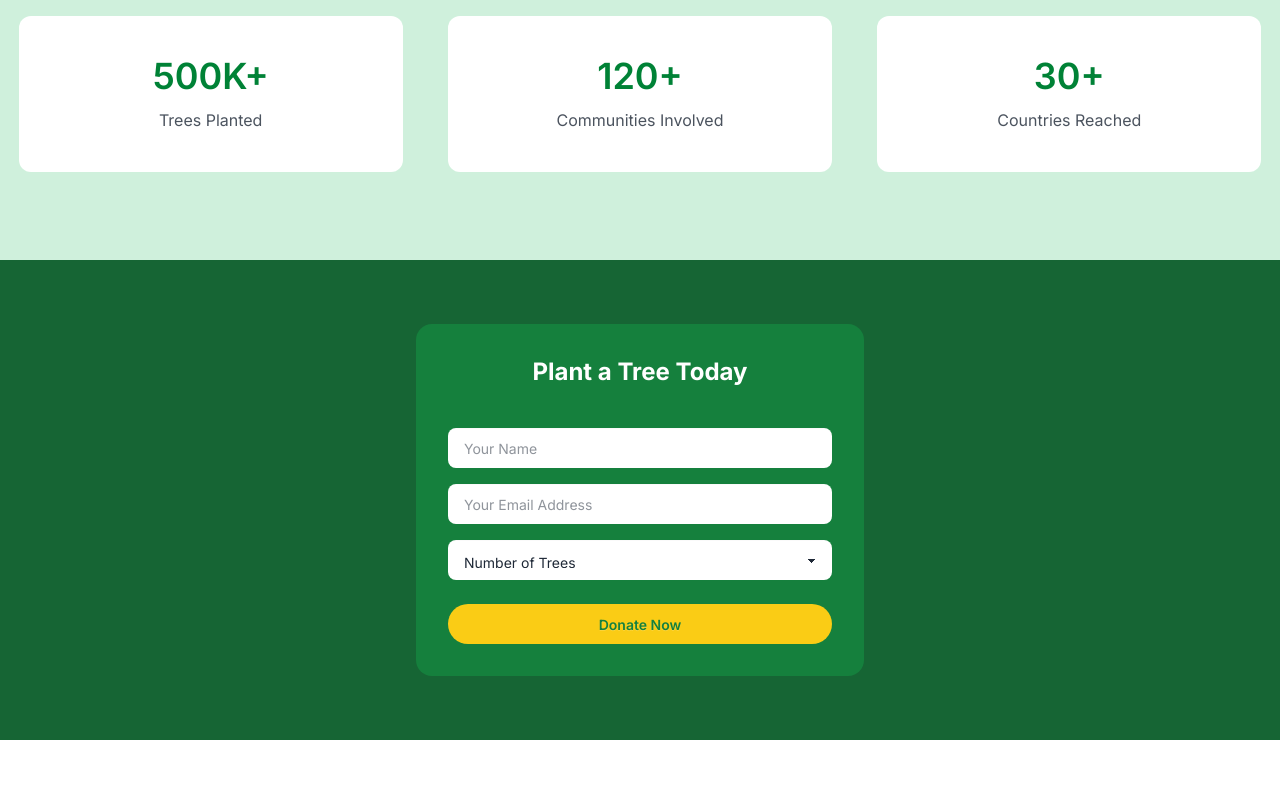
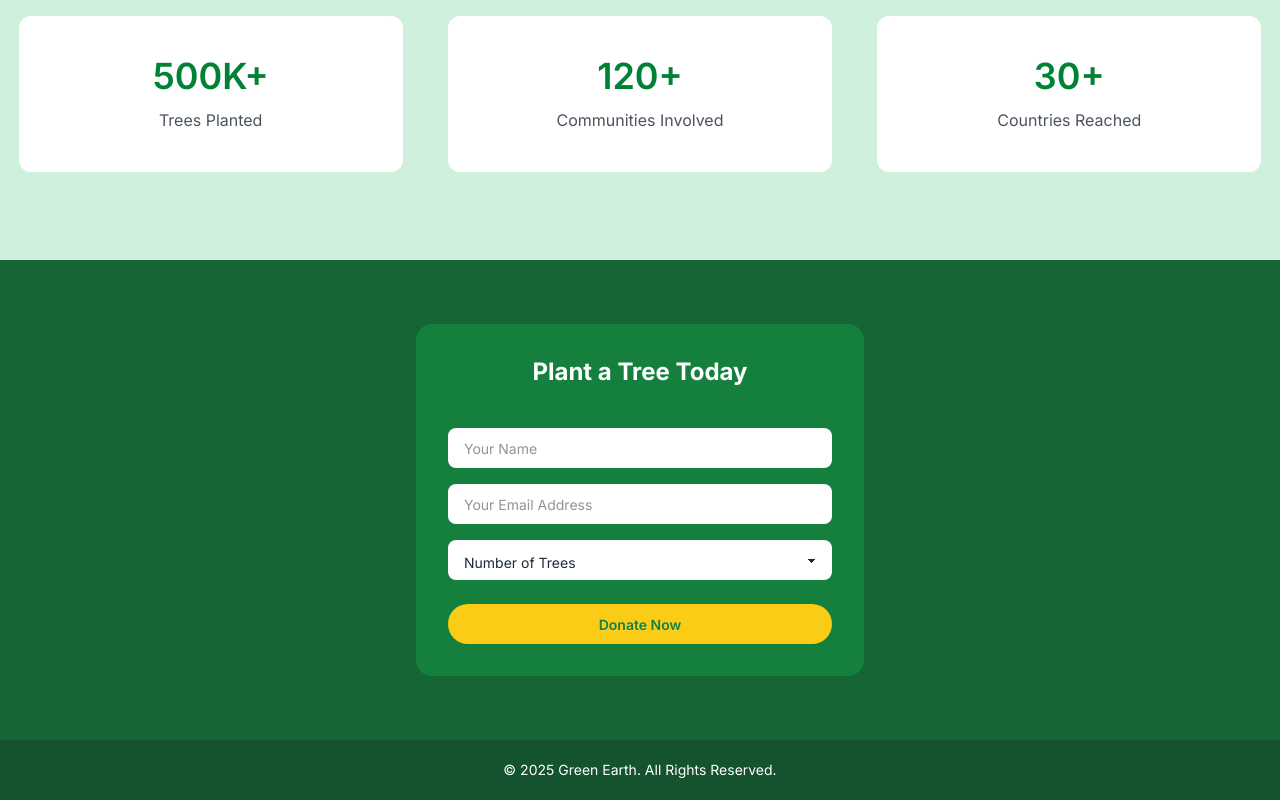
Before and after one commit to s1archosaur/Assignment_6, a plain HTML site: page index.html in a window 1280 px wide. Shown: the part 1767-2567 px from the top of the page. Before the commit the page ends 2507 px from the top, so only its background shows below. Drawn offline with nearby package versions, Linux system fonts and the light colour scheme; no server answers.

Commit message:
add footer

```diff
--- a/index.html
+++ b/index.html
@@ -179,8 +179,10 @@
 </section>
 
 
-   <footer>
-
+   <footer class="footer footer-horizontal footer-center bg-primary text-primary-content p-5 bg-[#14532D]">
+  <aside>
+       <p class="text-white">© 2025 Green Earth. All Rights Reserved.</p>
+  </aside>
   </footer>
     <script src="script.js"></script>
 </body>
```
